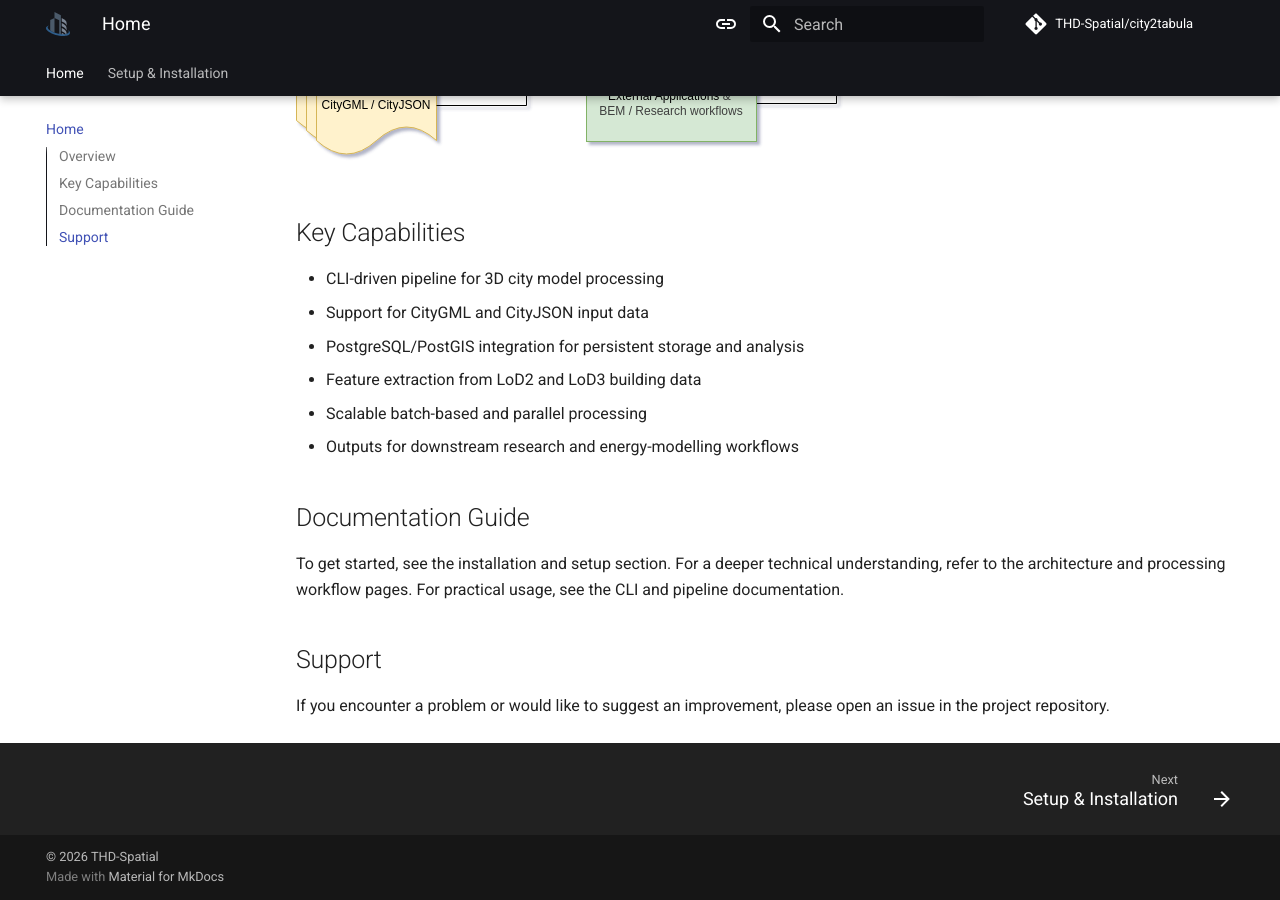
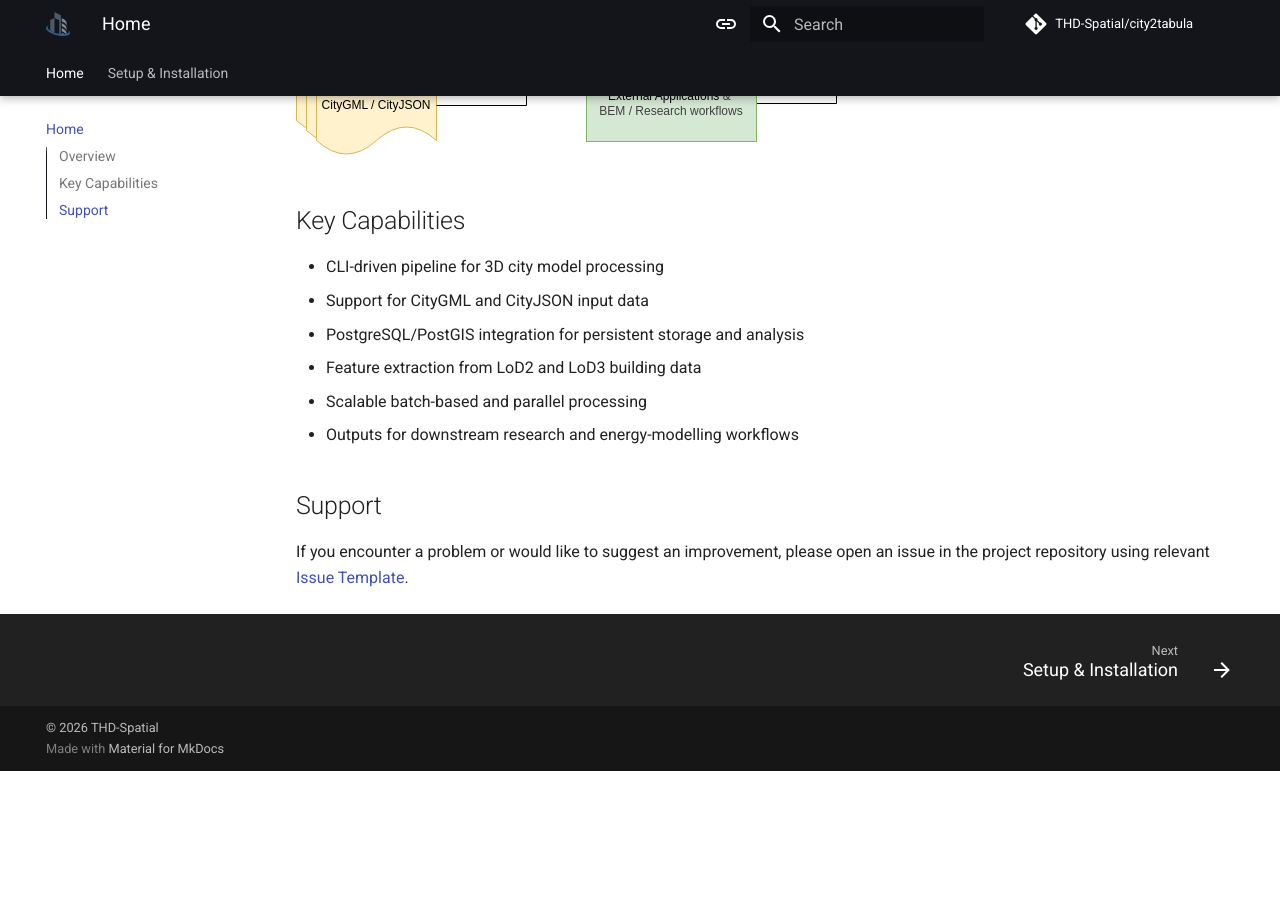
Before and after one commit to THD-Spatial/City2TABULA, an MkDocs documentation site: the page built from docs/index.md, in a window 1280 px wide and 900 px high, scrolled down 974 px. Built offline with MkDocs 1.6.1 and Material for MkDocs 9.7.7, drawn with Linux system fonts in a browser that asks for light colours; comment, search, counter and statistics services are not loaded; after the commit the page ends 1745 px from its top, so only the background shows below that.

Commit message:
Update documentation for City2TABULA: enhance image handling and refine support section

```diff
--- a/docs/index.md
+++ b/docs/index.md
@@ -15,7 +15,10 @@
 
 The tool is designed for scalable processing of LoD2 and LoD3 building data stored through CityDB-based database structures. It automates key steps such as data setup, import, and feature extraction within a single pipeline.
 
-![City2TABULA System Context](assets/diagrams/architecture/system-context/system-context.svg)
+<picture>
+    <source type="image/svg+xml" srcset="assets/diagrams/architecture/system-context/system-context.svg">
+    <img src="assets/diagrams/architecture/system-context/system-context.png" alt="City2TABULA System Context">
+</picture>
 
 ## Key Capabilities
 
@@ -26,12 +29,6 @@
 - Scalable batch-based and parallel processing
 - Outputs for downstream research and energy-modelling workflows
 
-## Documentation Guide
-
-To get started, see the installation and setup section.
-For a deeper technical understanding, refer to the architecture and processing workflow pages.
-For practical usage, see the CLI and pipeline documentation.
-
 ## Support
 
-If you encounter a problem or would like to suggest an improvement, please open an issue in the project repository.
+If you encounter a problem or would like to suggest an improvement, please open an issue in the project repository using relevant [Issue Template](https://github.com/THD-Spatial/city2tabula/issues/new/choose).
```
Also changed, not shown: docs/assets/diagrams/architecture/system-context/system-context.png, docs/assets/diagrams/architecture/system-context/system-context.svg, 1 other file.
